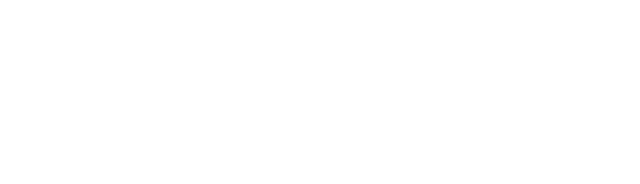
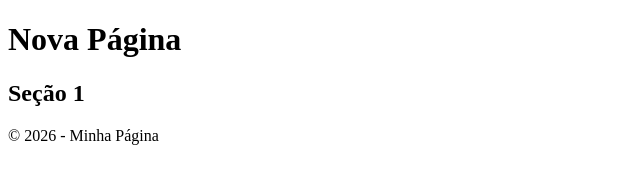
Before and after one commit to MatheusPSFranco/exemplo-repo-front-1tdspw-2026, a plain HTML site: page pagina1.html in a window 1280 px wide. Shown: the whole page, without its empty margins (0-640 px from the left). Drawn offline with Linux system fonts and the light colour scheme.

Commit message:
Estruturamos a página 1.

```diff
--- a/pagina1.html
+++ b/pagina1.html
@@ -0,0 +1,27 @@
+<!DOCTYPE html>
+<!--
+ O Doctype é o DTD, Document Type Definition, que é responsavel por informar o navegador da versão do HTML que está sendo carregado.
+-->
+
+<html lang="pt-BR">
+
+    <head>
+	    <meta charset="UTF-8">
+	    <title>Página 1</title>
+    </head>
+
+    <body>
+	<header>
+            <h1>Nova Página</h1>
+        </header>
+        <main>
+            <section>
+                <h2>Seção 1</h2>
+            </section>
+        </main>
+        <footer>
+           <p>&copy; 2026 - Minha Página</p>
+        </footer>
+    </body>
+
+</html>
```
Also changed, not shown: index.html (+3 -3 lines).
